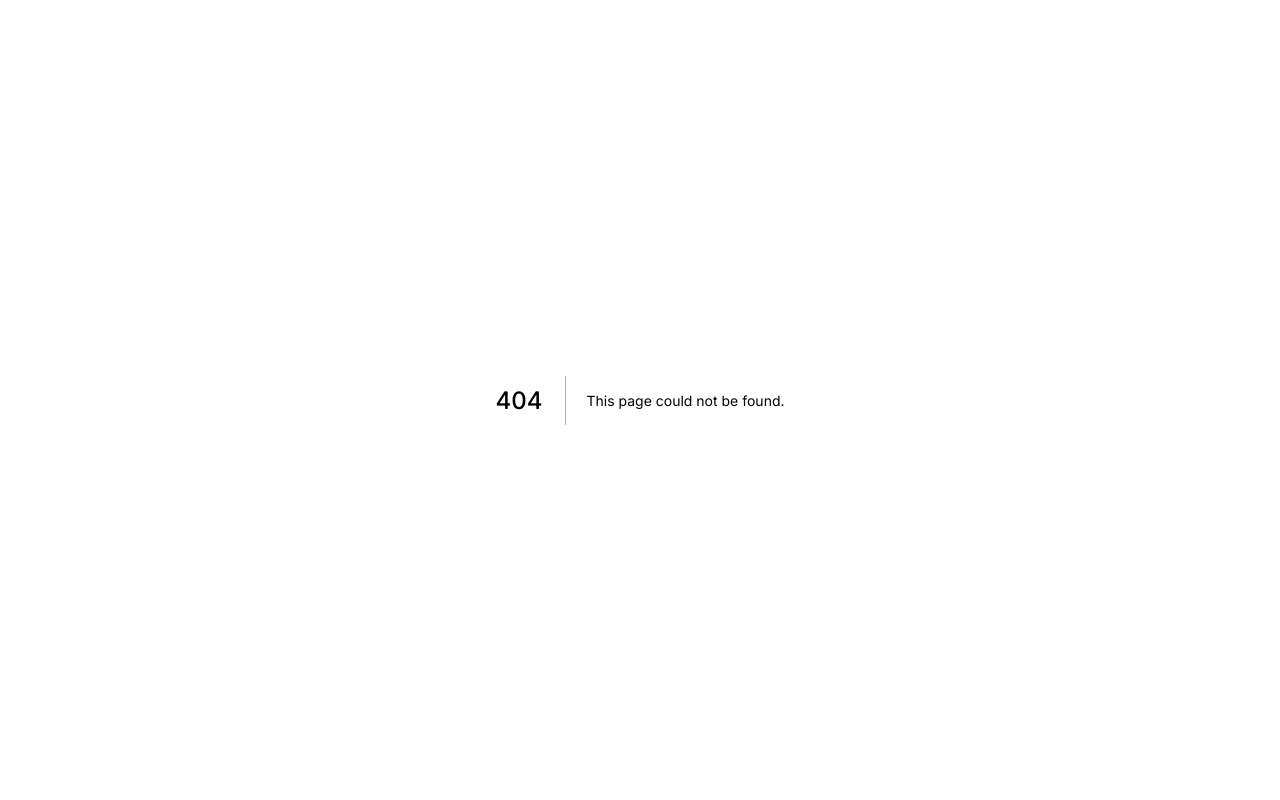
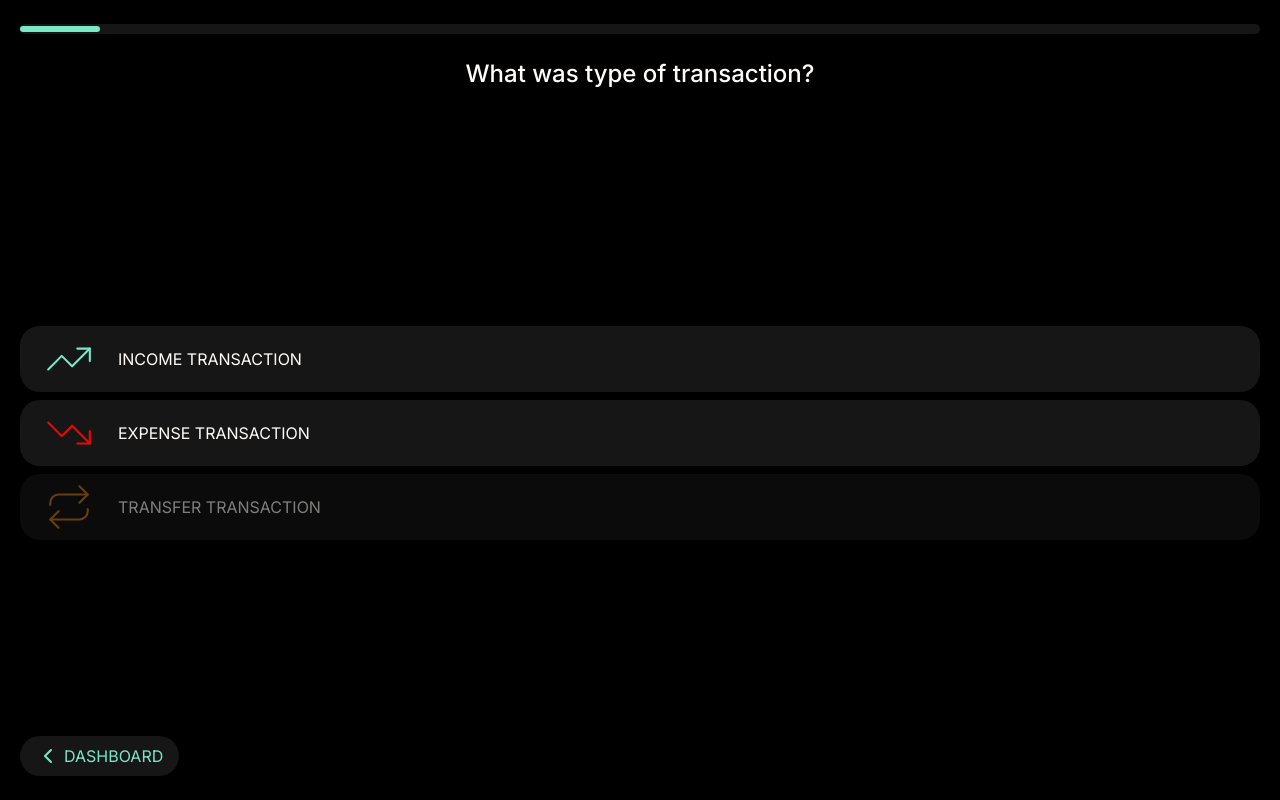
Before and after one commit to milosturanov/networth, a Next.js app: page /dashboard/submit-transaction in a window 1280 px wide. Before the commit this address had no page. Built offline with nearby package versions, Linux system fonts and the light colour scheme; no server answers.

Commit message:
Started new UI for adding transactions. /dashboard/submit-transaction multistep form

```diff
--- a/app/dashboard/accounts/accountsClient.tsx
+++ b/app/dashboard/accounts/accountsClient.tsx
@@ -55,8 +55,8 @@ export default function AccountsClient({
   return (
     <div className="flex flex-col px-5 pt-5 gap-8">
       <Link href="/dashboard">
-        <div className="flex items-center gap-4">
-          <ChevronLeft width={32} height={32} />
+        <div className="flex items-center gap-4 text-accent2!">
+          <ChevronLeft width={50} height={50} />
           <h1 className="text-2xl font-medium">Accounts Overview</h1>
         </div>
       </Link>
--- a/app/dashboard/dashboardForm.tsx
+++ b/app/dashboard/dashboardForm.tsx
@@ -142,7 +142,7 @@ export default function DashboardForm({
                   {Math.round(element.networth / 1000) + "k"}{" "}
                 </h1>
                 <div
-                  className={`w-5 ${element.isUser ? "bg-accent1" : "bg-[#616060]"} rounded-t-[6px] min-h-8 max-h-30 `}
+                  className={`w-5 ${element.isUser ? "bg-accent1" : "bg-[#616765]"} rounded-t-[6px] min-h-8 max-h-30 `}
                   style={{
                     height:
                       (element.networth / NetworthBars.at(-1)?.networth!) * 60 +
@@ -166,17 +166,15 @@ export default function DashboardForm({
 
       {/* Dashboard Buttons Add Transaction & View All Accounts */}
       <div className="w-full mx-auto flex flex-col gap-2">
-        <Button
-          onClick={() => {
-            setOpen(true);
-          }}
+        <Link
+          href="/dashboard/submit-transaction"
           className="text-xs font-regular w-full py-2 bg-secondary text-accent2 flex justify-center rounded-xl"
         >
           ADD TRANSACTION
-        </Button>
+        </Link>
         <Link
           href="/dashboard/accounts"
-          className="text-xs font-bold w-full py-2 border border-accent3 flex justify-center rounded-xl bg-accent1 text-primary"
+          className="text-xs font-bold w-full py-2 flex justify-center rounded-xl bg-accent1 text-primary"
         >
           VIEW ALL ACCOUNTS
         </Link>
--- a/app/dashboard/layout.tsx
+++ b/app/dashboard/layout.tsx
@@ -4,11 +4,15 @@ import { SignOut } from "@/lib/auth/auth";
 import { Home, ChartLine, UserGroup, CircleUserRound } from "lucide-react";
 import Link from "next/link";
 
+import { usePathname } from "next/navigation";
+
 export default function RootLayout({ children }: LayoutProps<"/">) {
+  const pathName = usePathname();
   return (
     <html lang="en" className="h-full antialiased">
       <body className={`min-h-full flex flex-col`}>
         {children}
+        {pathName !== "/dashboard/submit-transaction" && (
           <div className="flex gap-12.5 bg-secondary fixed bottom-6 right-5 left-5 px-6 py-4 items-center justify-center rounded-[12px] text-accent1 z-100">
             <Link href="/dashboard">
               <Home width={24} height={24} />
@@ -23,6 +27,7 @@ export default function RootLayout({ children }: LayoutProps<"/">) {
               <CircleUserRound width={24} height={24} />
             </Link>
           </div>
+        )}
       </body>
     </html>
   );
--- /dev/null
+++ b/app/dashboard/submit-transaction/page.tsx
@@ -0,0 +1,7 @@
+"use server";
+
+import SubmitTransactionClient from "./submitTransactionClient";
+
+export default async function SubmitTransaction() {
+  return <SubmitTransactionClient />;
+}
--- /dev/null
+++ b/app/dashboard/submit-transaction/submitTransactionClient.tsx
@@ -0,0 +1,110 @@
+"use client";
+
+import { useState } from "react";
+import { TrendingUp, TrendingDown, Repeat, ChevronLeft } from "lucide-react";
+import Link from "next/link";
+
+export default function SubmitTransactionClient() {
+  const [currentStep, setCurrentStep] = useState(1);
+
+  switch (currentStep) {
+    case 1:
+      return (
+        <div className="flex flex-col px-5 py-6 w-full h-screen mx-auto relative">
+          {/* Progress bar & Header*/}
+          <div className="flex flex-col gap-6">
+            {/* Progress bar */}
+            <div className="flex w-full h-2.5 bg-secondary rounded-xl items-center">
+              <div className="w-20 h-1.5 bg-accent1 rounded-xl" />
+            </div>
+            {/* Header */}
+            <h1 className="text-2xl font-medium text-accent2 text-center">
+              What was type of transaction?
+            </h1>
+          </div>
+          {/* Type of transactions*/}
+          <div className="h-full w-full flex flex-col gap-2 items-center justify-center text-accent2 font-normal text-base">
+            <button
+              className="flex gap-6 bg-secondary w-full rounded-[20px] items-center px-6 py-2"
+              onClick={() => {
+                setCurrentStep(2);
+              }}
+            >
+              <TrendingUp
+                width={50}
+                height={50}
+                className="text-accent1"
+                strokeWidth={1}
+              />
+              <h1>INCOME TRANSACTION</h1>
+            </button>
+            <button
+              className="flex gap-6 bg-secondary w-full rounded-[20px] items-center px-6 py-2"
+              onClick={() => {
+                setCurrentStep(2);
+              }}
+            >
+              <TrendingDown
+                width={50}
+                height={50}
+                className="text-[#EF0707]"
+                strokeWidth={1}
+              />
+              <h1>EXPENSE TRANSACTION</h1>
+            </button>
+            <button
+              className="flex gap-6 bg-secondary w-full rounded-[20px] items-center px-6 py-2 opacity-50"
+              onClick={() => {
+                setCurrentStep(2);
+              }}
+              disabled={true}
+            >
+              <Repeat
+                width={50}
+                height={50}
+                className="text-[#CF7D1F]"
+                strokeWidth={1}
+              />
+              <h1>TRANSFER TRANSACTION</h1>
+            </button>
+          </div>
+          {/* DASHBOARD BACK BUTTON*/}
+          <Link
+            href="/dashboard"
+            className="flex gap-1 text-accent1 bg-secondary rounded-[20px] px-4 py-2 w-min absolute bottom-6 left-5"
+          >
+            <ChevronLeft /> DASHBOARD
+          </Link>
+        </div>
+      );
+      break;
+    case 2:
+      return (
+        <div className="flex flex-col px-5 py-6 w-full h-screen mx-auto relative">
+          {/* Progress bar & Header*/}
+          <div className="flex flex-col gap-6">
+            {/* Progress bar */}
+            <div className="flex w-full h-2.5 bg-secondary rounded-xl items-center">
+              <div className="w-32.5 h-1.5 bg-accent1 rounded-xl" />
+            </div>
+            {/* Header */}
+            <h1 className="text-2xl font-medium text-accent2 text-center">
+              What was category of transaction?
+            </h1>
+          </div>
+          {/* Categories Listed*/}
+          <div className="h-full w-full flex flex-col gap-2 items-center justify-center text-accent2 font-normal text-base"></div>
+          {/* DASHBOARD BACK BUTTON*/}
+          <button
+            className="flex gap-1 text-accent1 bg-secondary rounded-[20px] px-4 py-2 w-min absolute bottom-6 left-5"
+            onClick={() => {
+              setCurrentStep(1);
+            }}
+          >
+            <ChevronLeft /> BACK
+          </button>
+        </div>
+      );
+      break;
+  }
+}
--- a/app/layout.tsx
+++ b/app/layout.tsx
@@ -5,11 +5,11 @@ import "./globals.css";
 const inter = Inter({
   variable: "--font-inter",
   subsets: ["latin"],
-  weight: ["400", "500", "600", "700"],
+  display: "swap",
 });
 
 export const metadata: Metadata = {
-  title: "Create Next App",
+  title: "Networth",
   description: "Generated by create next app",
 };
 
--- a/lib/formatData/actions.ts
+++ b/lib/formatData/actions.ts
@@ -30,7 +30,7 @@ export function CompleteNetworth(NetworthLast6: NetworthLast6[]) {
 
   while (NetworthLast6.length != 6) {
     month++;
-    networth = networth * 1.3 + 1000;
+    networth = networth * 1.25;
 
     if (month === 13) {
       month = 1;
```
Lines whose indentation alone changed are shown as unchanged.
